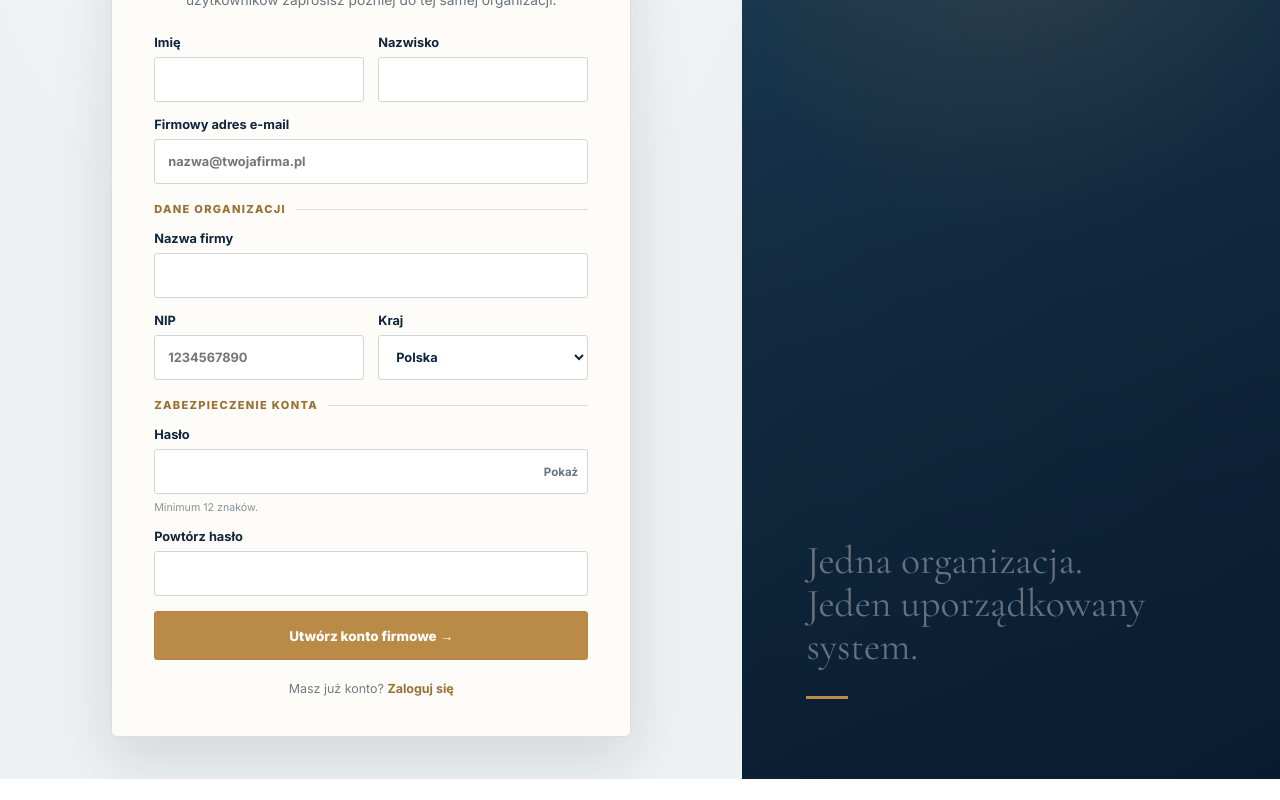
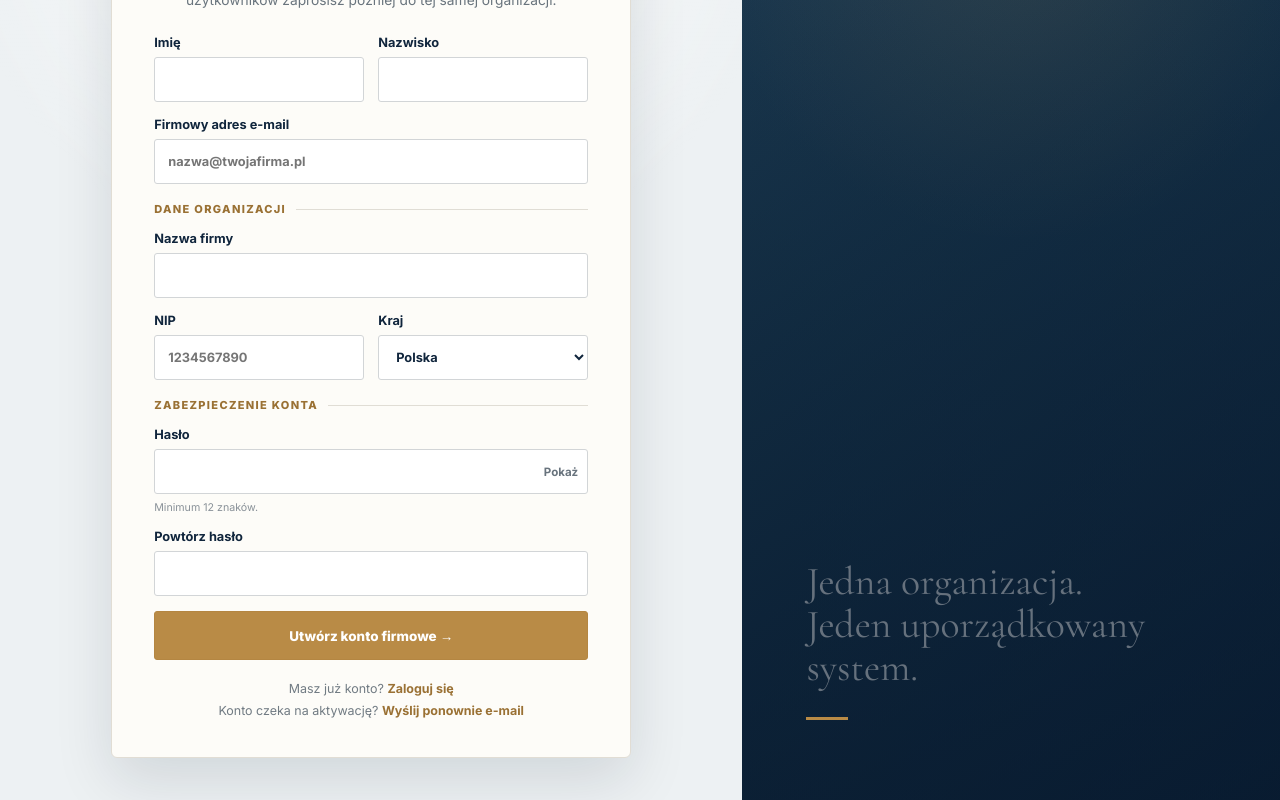
Before and after one commit to vernegroup/bos-platform, a Next.js app: page /register in a window 1280 px wide. Shown: the part 258-1058 px from the top of the page. Before the commit the page ends 1037 px from the top, so only its background shows below. Built offline with nearby package versions, Linux system fonts and the light colour scheme; no server answers.

Commit message:
Add persistent verification resend entry point

```diff
--- a/app/register/RegisterForm.tsx
+++ b/app/register/RegisterForm.tsx
@@ -87,7 +87,7 @@ export default function RegisterForm() {
         {pending ? "Tworzenie konta…" : "Utwórz konto firmowe"} {!pending && <span aria-hidden="true">→</span>}
       </button>
 
-      <p className="bos-register-login">Masz już konto? <Link href="/login">Zaloguj się</Link></p>
+      <p className="bos-register-login">Masz już konto? <Link href="/login">Zaloguj się</Link><br />Konto czeka na aktywację? <Link href="/resend-verification">Wyślij ponownie e-mail</Link></p>
     </form>
   );
 }
```
